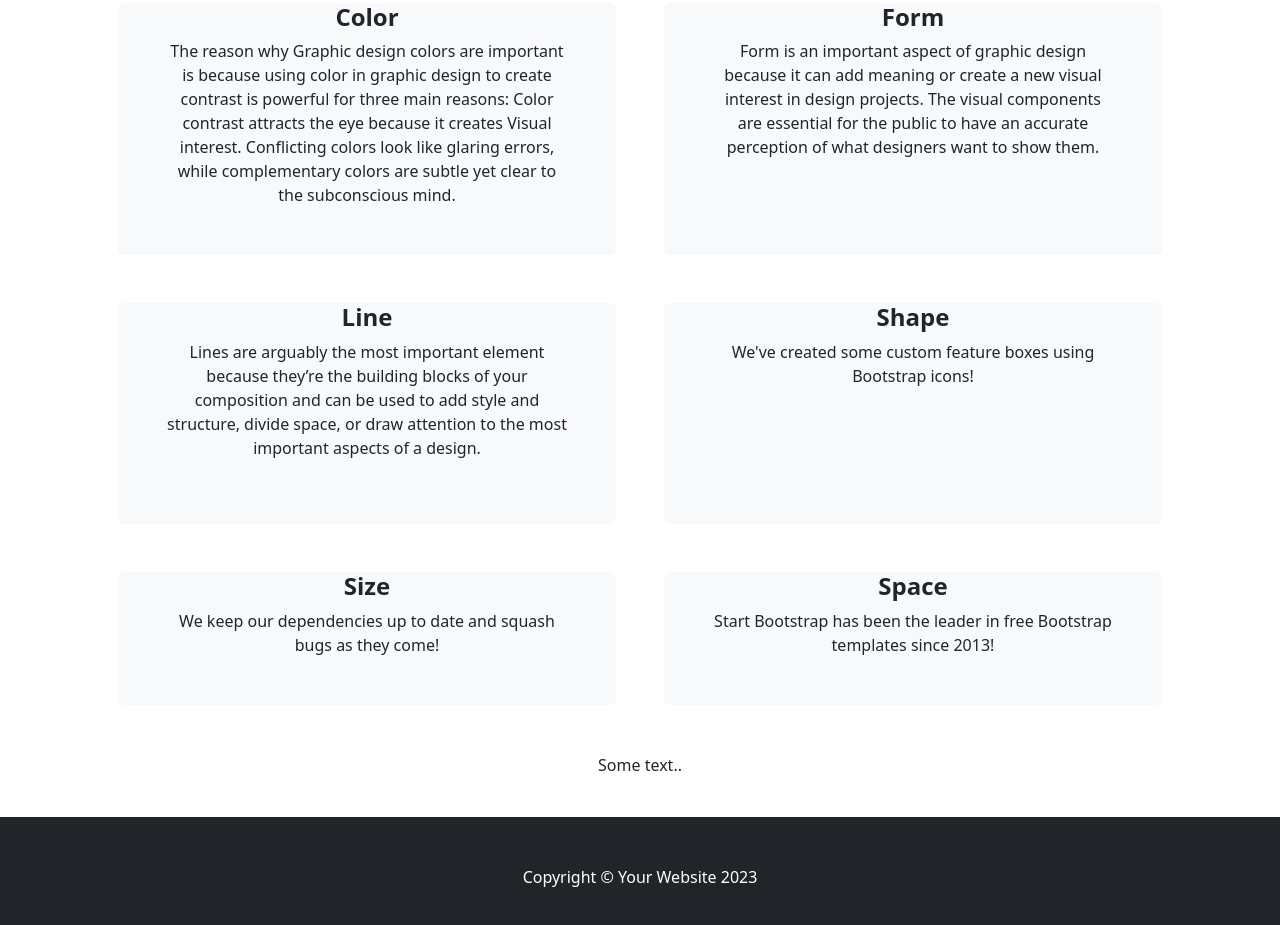
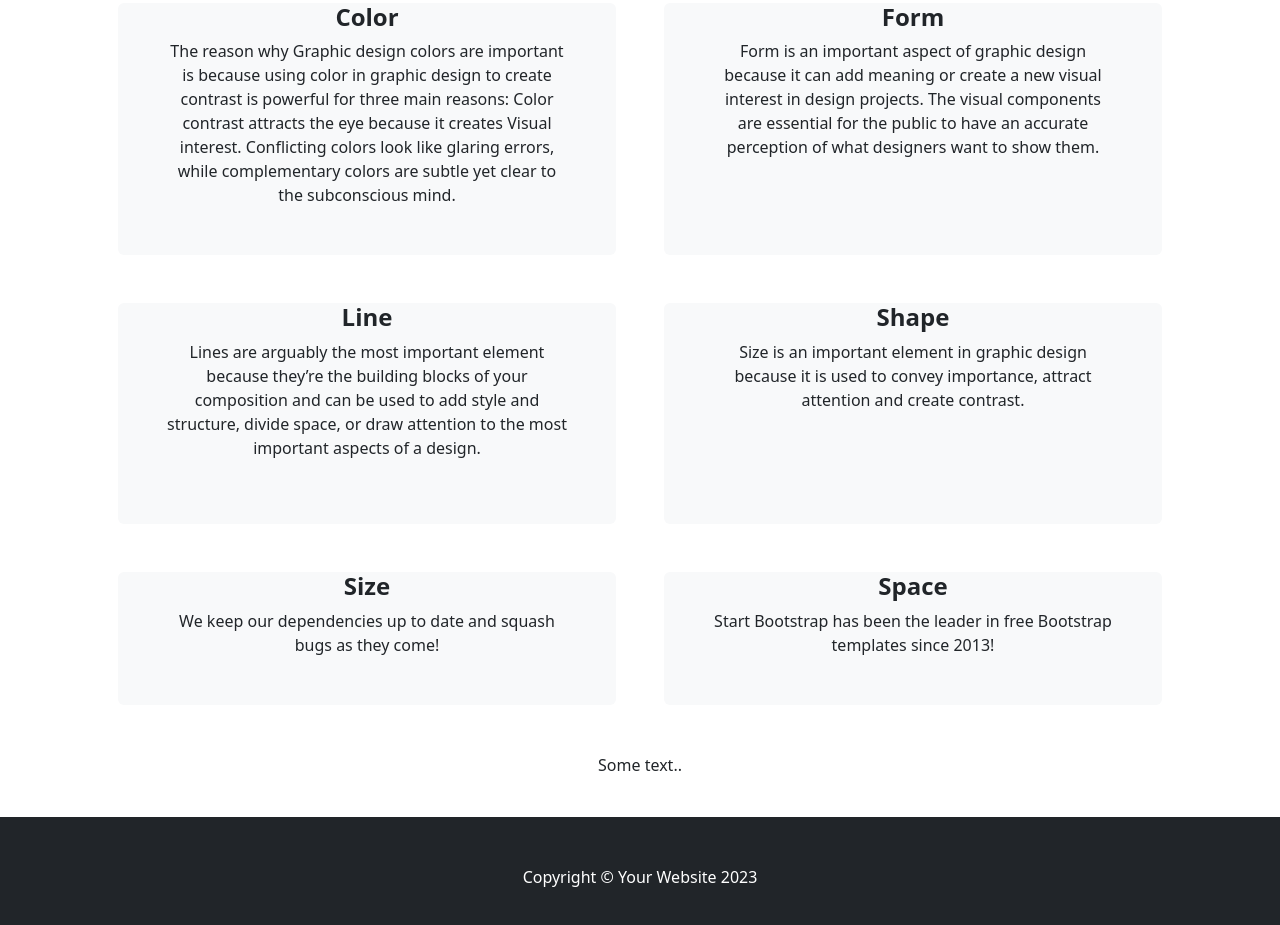
Before and after one commit to danirk1308/sep10-freedom-project, a plain HTML site: page index.html in a window 1280 px wide. Shown: the part 711-1636 px from the top of the page. Drawn offline with nearby package versions, Linux system fonts and the light colour scheme; a script that the page names is missing.

Commit message:
Fri, May 19, 2023, 2:38 AM +00:00

```diff
--- a/index.html
+++ b/index.html
@@ -80,7 +80,7 @@
                         <div class="card bg-light border-0 h-100">
                             <div class="card-body text-center p-4 p-lg-5 pt-0 pt-lg-0">
                                 <h2 class="fs-4 fw-bold">Shape</h2>
-                                <p class="mb-0">We've created some custom feature boxes using Bootstrap icons!</p>
+                                <p class="mb-0">Size is an important element in graphic design because it is used to convey importance, attract attention and create contrast.</p>
                             </div>
                         </div>
                     </div>
```
